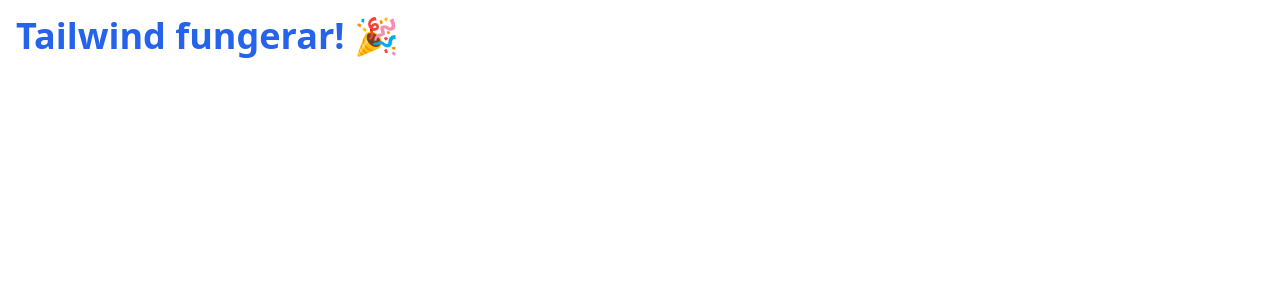
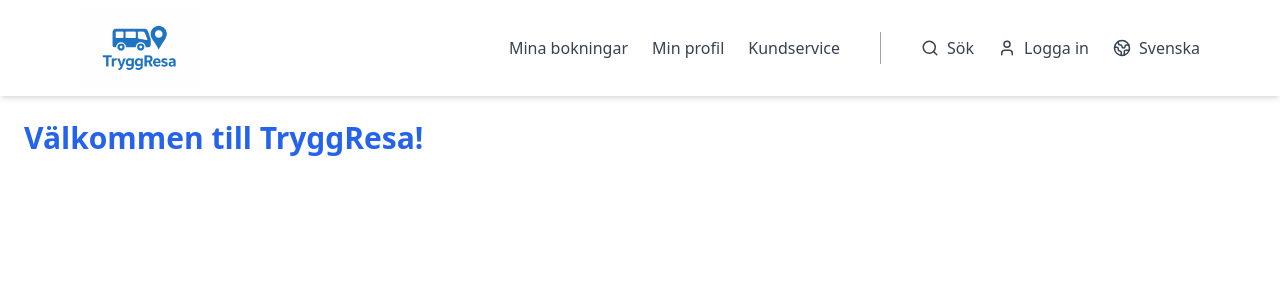
Before and after one commit to AM940210/tryggresa-frontend, a React (Vite) app: page / in a window 1280 px wide. Shown: the top 300 px of the page. Built offline with nearby package versions, Linux system fonts and the light colour scheme.

Commit message:
fixade header

```diff
--- a/src/App.tsx
+++ b/src/App.tsx
@@ -1,7 +1,15 @@
+import Header from "./components/Header";
+
 export default function App() {
   return (
-    <h1 className="text-4xl text-blue-600 font-bold p-4">
-      Tailwind fungerar! 🎉
-    </h1>
+    <div>
+      <Header />
+
+      <main className="p-6">
+        <h1 className="text-3xl font-bold text-blue-600">
+          Välkommen till TryggResa!
+        </h1>
+      </main>
+    </div>
   );
 }
--- a/src/components/Header.tsx
+++ b/src/components/Header.tsx
@@ -1,17 +1,17 @@
 import { useState } from "react";
 import logo from "../assets/Logo.png";
-import { Search, User, Menu, Globe2 } from "lucide-react";
+import { Search, User, Menu, X, Globe2 } from "lucide-react";
 
 export default function Header() {
   const [open, setOpen] = useState(false);
 
   return (
     <header className="w-full bg-white shadow-md">
-      <nav className="max-w-6xl mx-auto flex items-center justify-between py-4 px-4">
+      <nav className="max-w-6xl mx-auto flex items-center justify-between py-2 px-4">
 
         {/* Logo */}
         <div className="flex items-center gap-2">
-          <img src={logo} alt="Logo" className="h-14 w-auto" />
+          <img src={logo} alt="Logo" className="h-20 w-auto" />
         </div>
 
         {/* Desktop Menu */}
@@ -51,7 +51,7 @@
           className="md:hidden text-gray-700"
           onClick={() => setOpen(!open)}
         >
-          <Menu size={32} />
+          {open ? <X size={48} /> : <Menu size={48} />}
         </button>
       </nav>
 
```
